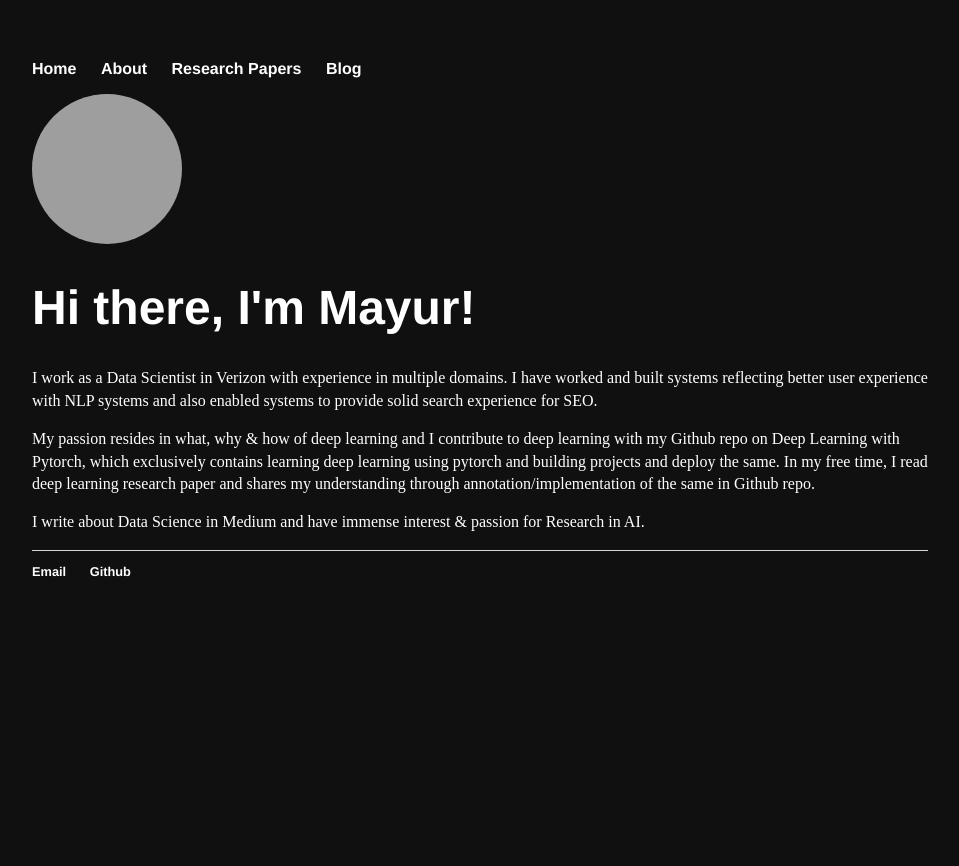
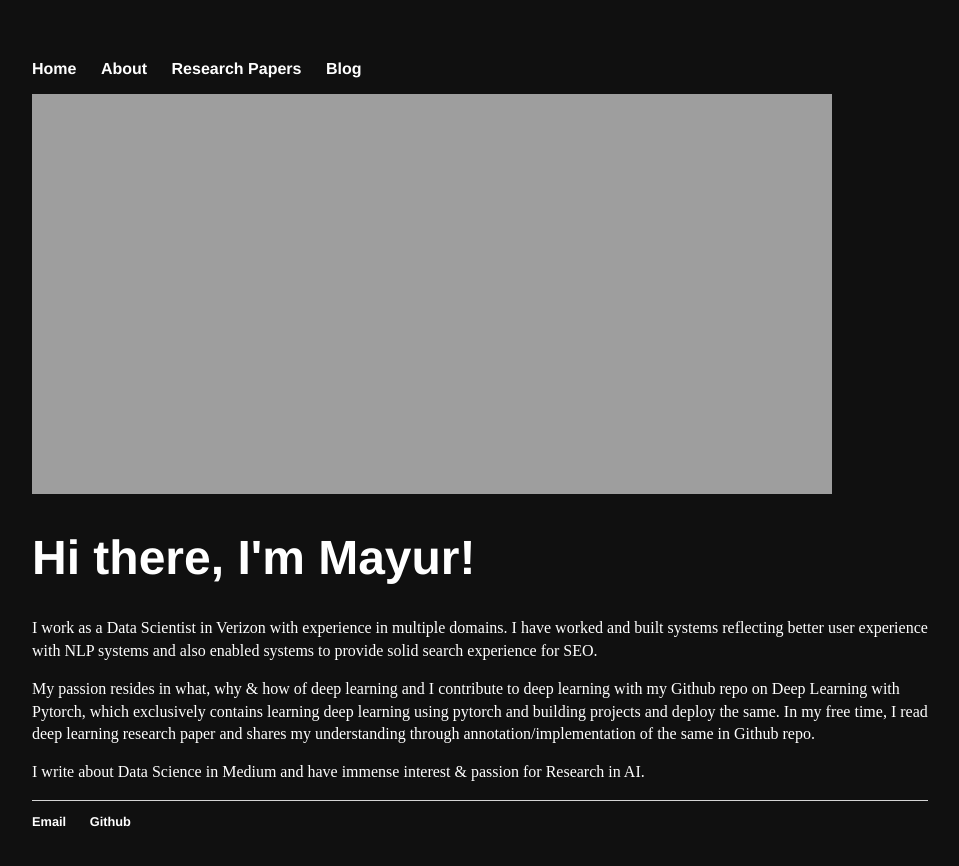
Before and after one commit to Mayurji/mayurji.github.io, a Jekyll site: the page built from index.html, in a window 1280 px wide. Shown: the top 866 px of the page, without its empty margins (160-1119 px from the left). Built offline with Jekyll 4.4.1, drawn with Linux system fonts in a browser that asks for light colours.

Commit message:
Update main.css

```diff
--- a/css/main.css
+++ b/css/main.css
@@ -66,10 +66,10 @@
   object-fit: cover;
 }
 
-.user {
+profile {
   display: inline-block;
-  width: 150px;
-  height: 150px;
+  width: 200px;
+  height: 400px;
   border-radius: 50%;
 
   object-fit: cover;
```
